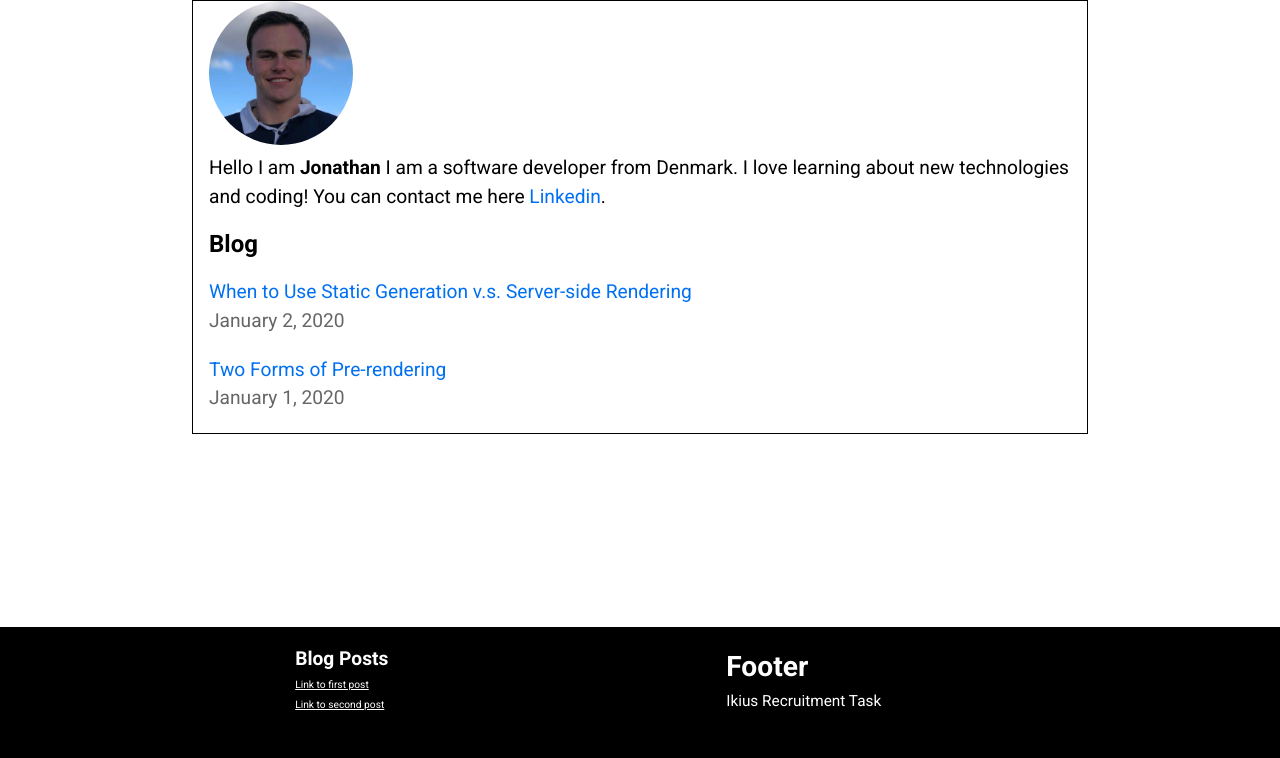
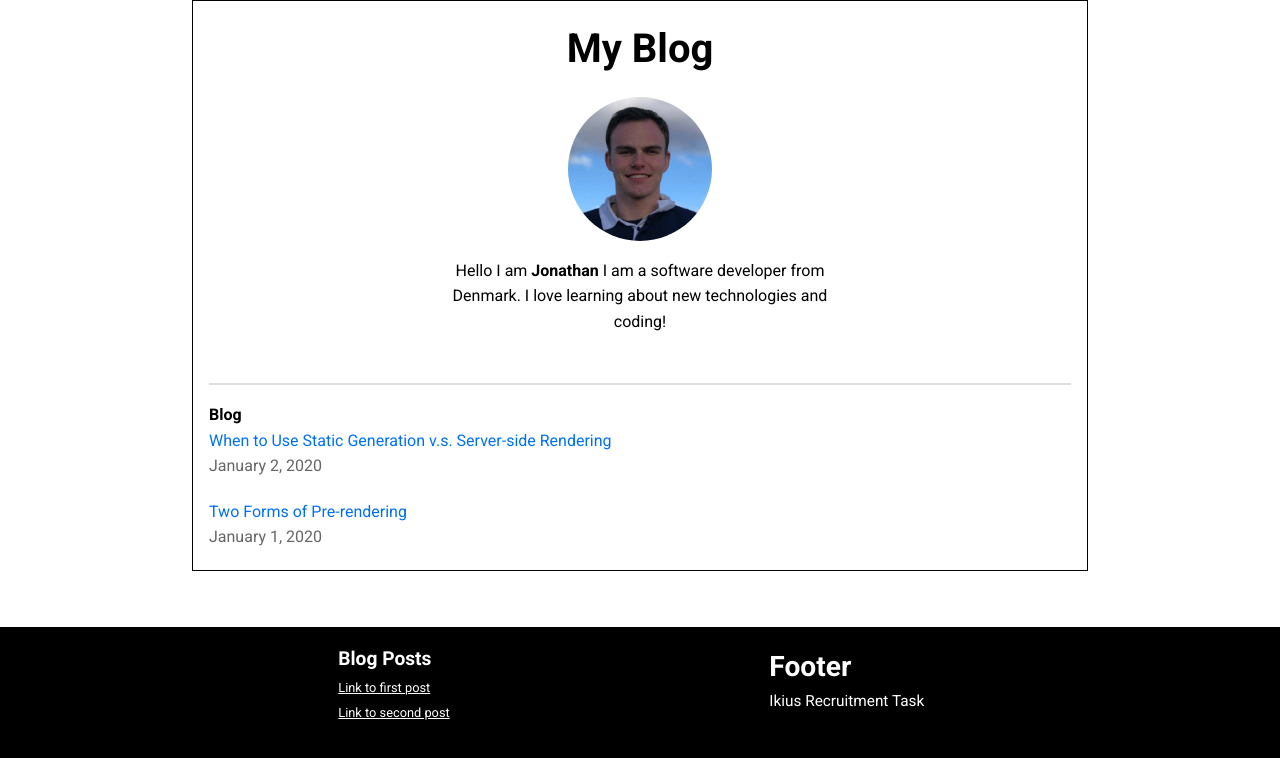
Before and after one commit to Jonjo7Dia/Ikius-task, a Next.js app: page / in a window 1280 px wide. Shown: the top 758 px of the page. Built offline with nearby package versions, Linux system fonts and the light colour scheme.

Commit message:
frontpage intro section complete

```diff
--- a/components/layout.module.css
+++ b/components/layout.module.css
@@ -45,7 +45,7 @@
       color: white;
   }
   .footerList div{
-      width: 30%;
+      width: 20%;
       display: flex;
       flex-direction: column;
       justify-content: flex-start;
@@ -58,7 +58,7 @@
   }
   .footerLinks ul{
       list-style-type: none;
-      font-size: 0.8vmax;
+      font-size: 1vmax;
       line-height: 200%;
       text-decoration: underline;
       font-weight: 400;
--- /dev/null
+++ b/components/lineBreaker.js
@@ -0,0 +1,8 @@
+import styles from './lineBreaker.module.css'
+
+export default function LineBreaker(){
+    console.log('hello');
+    return <span className={styles.lineBreaker}>
+
+    </span>
+}
--- /dev/null
+++ b/components/lineBreaker.module.css
@@ -0,0 +1,13 @@
+.lineBreaker{
+    width: 100%;
+    height: 2px;
+    background-color: #DEDEDE;
+    color:  #DEDEDE;
+    margin-top: 2rem;
+}
+
+@media screen and (max-width: 750px){
+    .lineBreaker{
+        width: 85%;
+    }
+}
--- a/pages/index.js
+++ b/pages/index.js
@@ -6,6 +6,8 @@ import utilStyles from "../styles/utils.module.css";
 import { getSortedPostsData } from "../lib/posts";
 import Link from "next/link";
 import Date from "../components/date";
+import LineBreaker from '../components/lineBreaker'
+
 export async function getStaticProps() {
   const allPostsData = getSortedPostsData();
   return {
@@ -21,7 +23,8 @@ export default function Home({ allPostsData }) {
       <Head>
         <title>{siteTitle}</title>
       </Head>
-      <section className={utilStyles.headingMd}>
+      <section className={utilStyles.frontPage}>
+        <h1>My Blog</h1>
         <Image
           priority
           src="/images/profile.png"
@@ -32,14 +35,12 @@ export default function Home({ allPostsData }) {
         />
         <p>
           Hello I am <strong>Jonathan</strong> I am a software developer from
-          Denmark. I love learning about new technologies and coding! You can
-          contact me here{" "}
-          <a href="https://www.linkedin.com/in/svend-petter-jonathan-hjelmstrom-573882168/">
-            Linkedin
-          </a>
-          .
+          Denmark. I love learning about new technologies and coding!
         </p>
+      <LineBreaker></LineBreaker>
+
       </section>
+
       <section className={`${utilStyles.headingMd} ${utilStyles.padding1px}`}>
         <h2 className={utilStyles.headingLg}>Blog</h2>
         <ul className={utilStyles.list}>
--- a/styles/global.css
+++ b/styles/global.css
@@ -22,16 +22,16 @@ a:hover {
   text-decoration: underline;
 }
 
-img {
+/* img {
   max-width: 100%;
   display: block;
-}
+} */
 
 
 html, body, div, span, applet, object, iframe,
 h1, h2, h3, h4, h5, h6, p, blockquote, pre,
 a, abbr, acronym, address, big, cite, code,
-del, dfn, em, font, img, ins, kbd, q, s, samp,
+del, dfn, em, font,  ins, kbd, q, s, samp,
 small, strike, strong, sub, sup, tt, var,
 dl, dt, dd, ol, ul, li,
 fieldset, form, label, legend,
--- a/styles/utils.module.css
+++ b/styles/utils.module.css
@@ -1,38 +1,22 @@
-.heading2Xl {
+.frontPage{
+    width: 100%;
+    display: flex;
+    flex-direction: column;
+    align-items: center;
+    height: 25rem;
+    justify-content: space-evenly;
+}
+.frontPage h1{
     font-size: 2.5rem;
-    line-height: 1.2;
-    font-weight: 800;
-    letter-spacing: -0.05rem;
-    margin: 1rem 0;
-    width: 100%;
-      display: flex;
-      justify-content: center;
-      align-items: center;
-      text-align: center;
-  }
-
-  .headingXl {
-    font-size: 2rem;
-    line-height: 1.3;
-    font-weight: 800;
-    letter-spacing: -0.05rem;
-    margin: 1rem 0;
-  }
-
-  .headingLg {
-    font-size: 1.5rem;
-    line-height: 1.4;
-    margin: 1rem 0;
-  }
-
-  .headingMd {
-
-    font-size: 1.2rem;
-    line-height: 1.5;
-  }
-
+    font-weight: 700;
+}
   .borderCircle {
     border-radius: 9999px;
+  }
+  .frontPage p{
+      width: 50%;
+      text-align: center;
+      font-weight: 400;
   }
 
   .colorInherit {
@@ -56,3 +40,9 @@
   .lightText {
     color: #666;
   }
+
+  @media screen and (max-width: 750px){
+      .frontPage p{
+          width: 80%;
+      }
+  }
```
